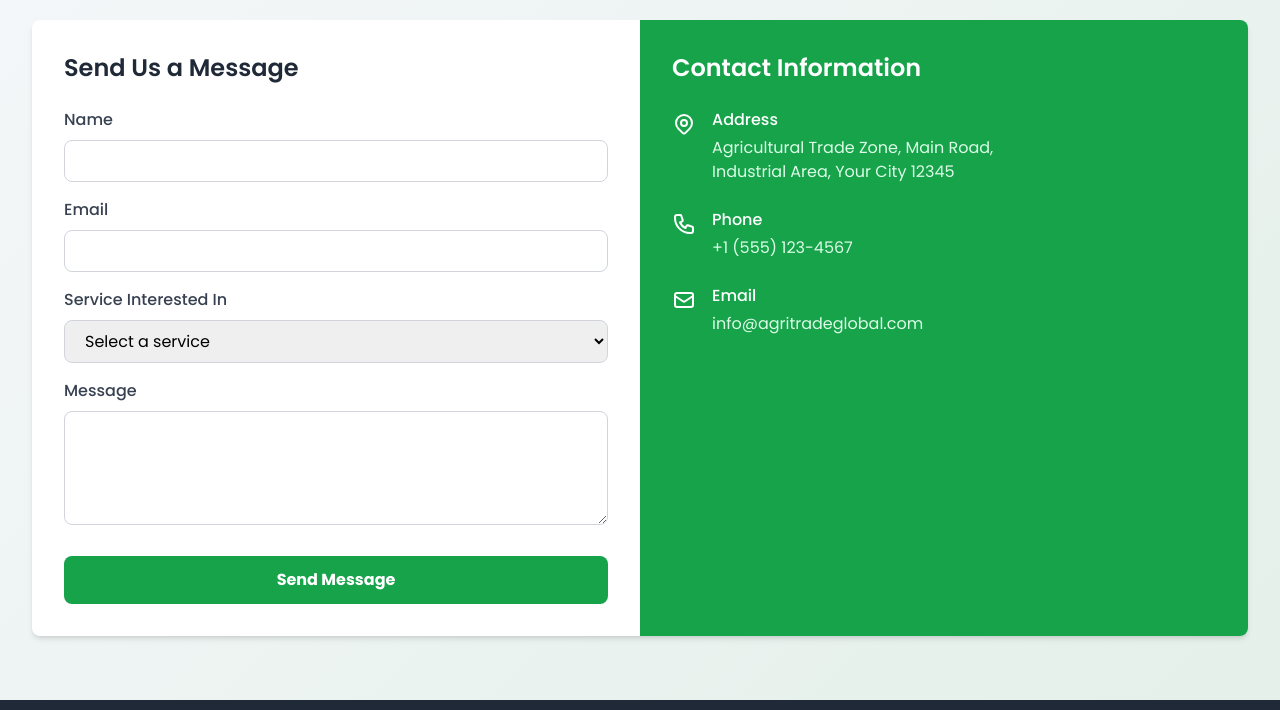
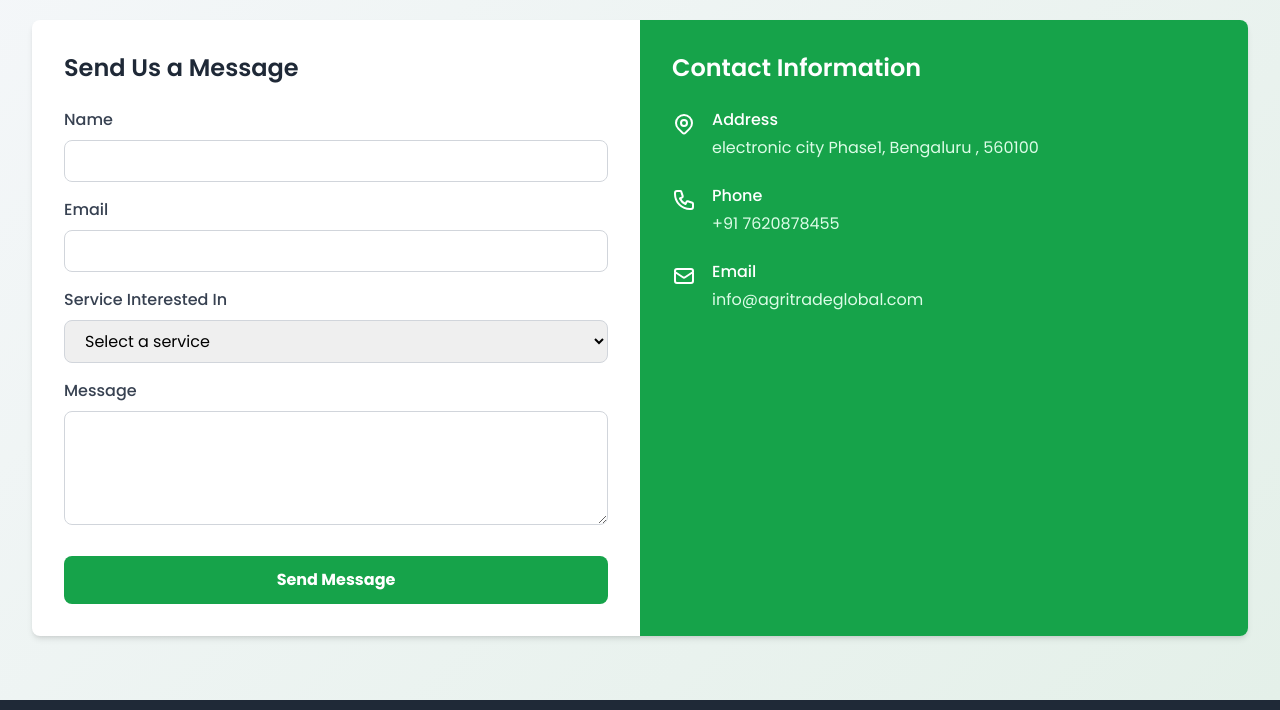
Before and after one commit to Saurabh-S-Patel/AgriTradeGlobal, a plain HTML site: page index.html in a window 1280 px wide. Shown: the part 2580-3290 px from the top of the page. Drawn offline with nearby package versions, Linux system fonts and the light colour scheme.

Commit message:
Update index.html

```diff
--- a/index.html
+++ b/index.html
@@ -254,7 +254,7 @@
                                 </svg>
                                 <div>
                                     <h4 class="font-medium mb-1">Address</h4>
-                                    <p class="text-green-100">Agricultural Trade Zone, Main Road,<br>Industrial Area, Your City 12345</p>
+                                    <p class="text-green-100">electronic city Phase1, Bengaluru , 560100</p>
                                 </div>
                             </div>
                             <div class="flex items-start">
@@ -263,7 +263,7 @@
                                 </svg>
                                 <div>
                                     <h4 class="font-medium mb-1">Phone</h4>
-                                    <p class="text-green-100">+1 (555) 123-4567</p>
+                                    <p class="text-green-100">+91 7620878455</p>
                                 </div>
                             </div>
                             <div class="flex items-start">
```
